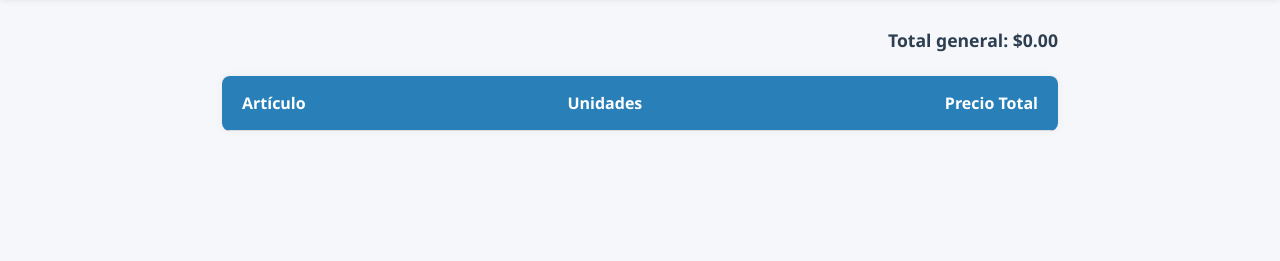
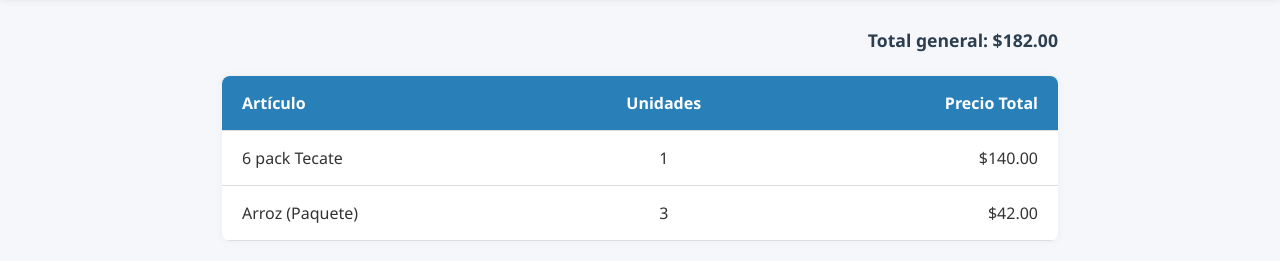
Before and after one commit to EAGLESLAX/Shop_lst, a plain HTML site: page index.html in a window 1280 px wide. Shown: the part 67-328 px from the top of the page. Drawn offline with Linux system fonts and the light colour scheme.

Commit message:
Update index.html

```diff
--- a/index.html
+++ b/index.html
@@ -303,7 +303,7 @@
         articulosBody.innerHTML = '';
         let totalGeneral = 0;
         articulos.forEach(({ id, nombre, unidades, precioUnidad, tipo }) => {
-            const precioTotal = unidades * precioUnidad + (* 0.4);
+            const precioTotal = unidades * precioUnidad * 1.4;
             totalGeneral += precioTotal;
 
             const fila = document.createElement('tr');
```
